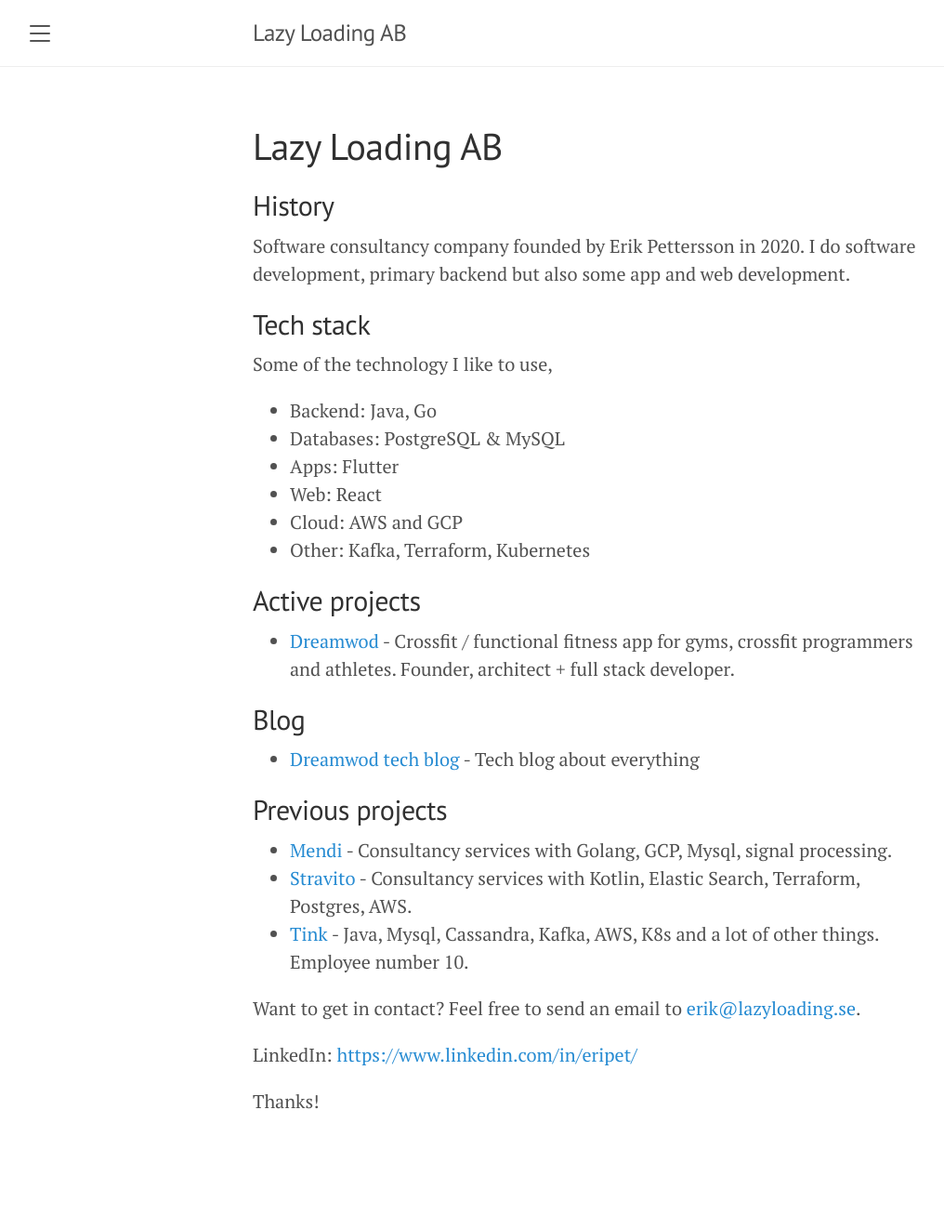
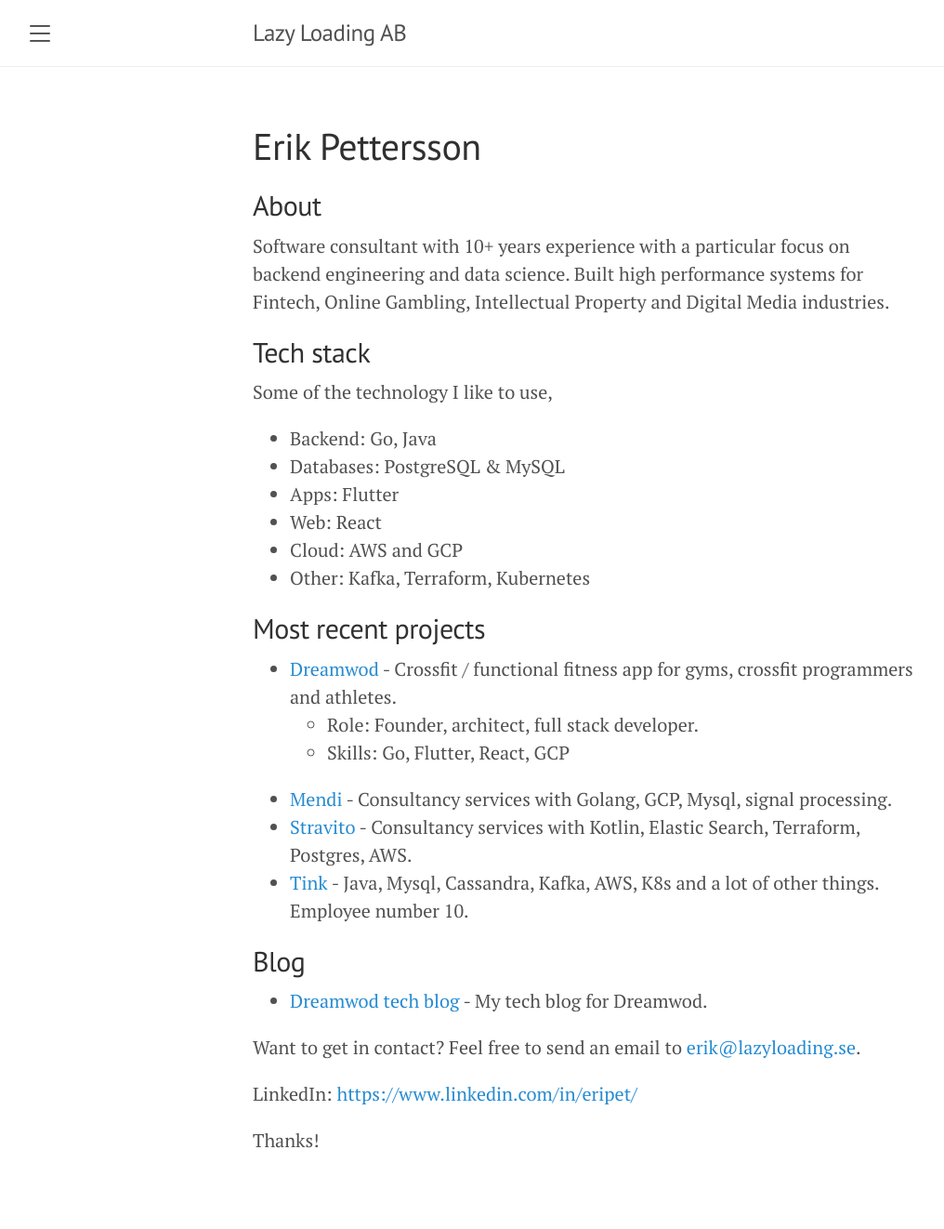
Before and after one commit to lazyloading-ab/lazyloading-ab.github.io, a Jekyll site: the page built from index.md, in a window 1280 px wide. Shown: the whole page at 93% size, without its empty margins (8-1024 px from the left). Built offline with Jekyll 4.4.1, drawn with Linux system fonts in a browser that asks for light colours; before the commit the page ends 1280 px from its top, so only the background shows below that.

Commit message:
Update index.md

```diff
--- a/index.md
+++ b/index.md
@@ -1,34 +1,34 @@
 ---
 layout: page
-title: Lazy Loading AB
+title: Erik Pettersson
 ---
 
-## History
+## About
 
-Software consultancy company founded by Erik Pettersson in 2020. I do software development, primary backend but also some app and web development.
+Software consultant with 10+ years experience with a particular focus on backend
+engineering and data science. Built high performance systems for Fintech, Online Gambling, Intellectual Property and Digital Media industries.
 
 ## Tech stack
 
 Some of the technology I like to use,
 
-* Backend: Java, Go
+* Backend: Go, Java
 * Databases: PostgreSQL & MySQL
 * Apps: Flutter
 * Web: React
 * Cloud: AWS and GCP
 * Other: Kafka, Terraform, Kubernetes
 
-## Active projects
-
-* [Dreamwod](https://www.dreamwod.app) - Crossfit / functional fitness app for gyms, crossfit programmers and athletes. Founder, architect + full stack developer.
-
-## Blog
-* [Dreamwod tech blog](https://medium.com/dreamwod-tech) - Tech blog about everything
-
-## Previous projects
+## Most recent projects
+* [Dreamwod](https://www.dreamwod.app) - Crossfit / functional fitness app for gyms, crossfit programmers and athletes.
+  * Role: Founder, architect, full stack developer.
+  * Skills: Go, Flutter, React, GCP
 * [Mendi](https://www.mendi.io) - Consultancy services with Golang, GCP, Mysql, signal processing.
 * [Stravito](https://www.stravito.com) - Consultancy services with Kotlin, Elastic Search, Terraform, Postgres, AWS.
 * [Tink](https://www.tink.com) - Java, Mysql, Cassandra, Kafka, AWS, K8s and a lot of other things. Employee number 10.
+
+## Blog
+* [Dreamwod tech blog](https://medium.com/dreamwod-tech) - My tech blog for Dreamwod.
 
 Want to get in contact? Feel free to send an email to [erik@lazyloading.se](mailto:erik@lazyloading.se).
 
```
